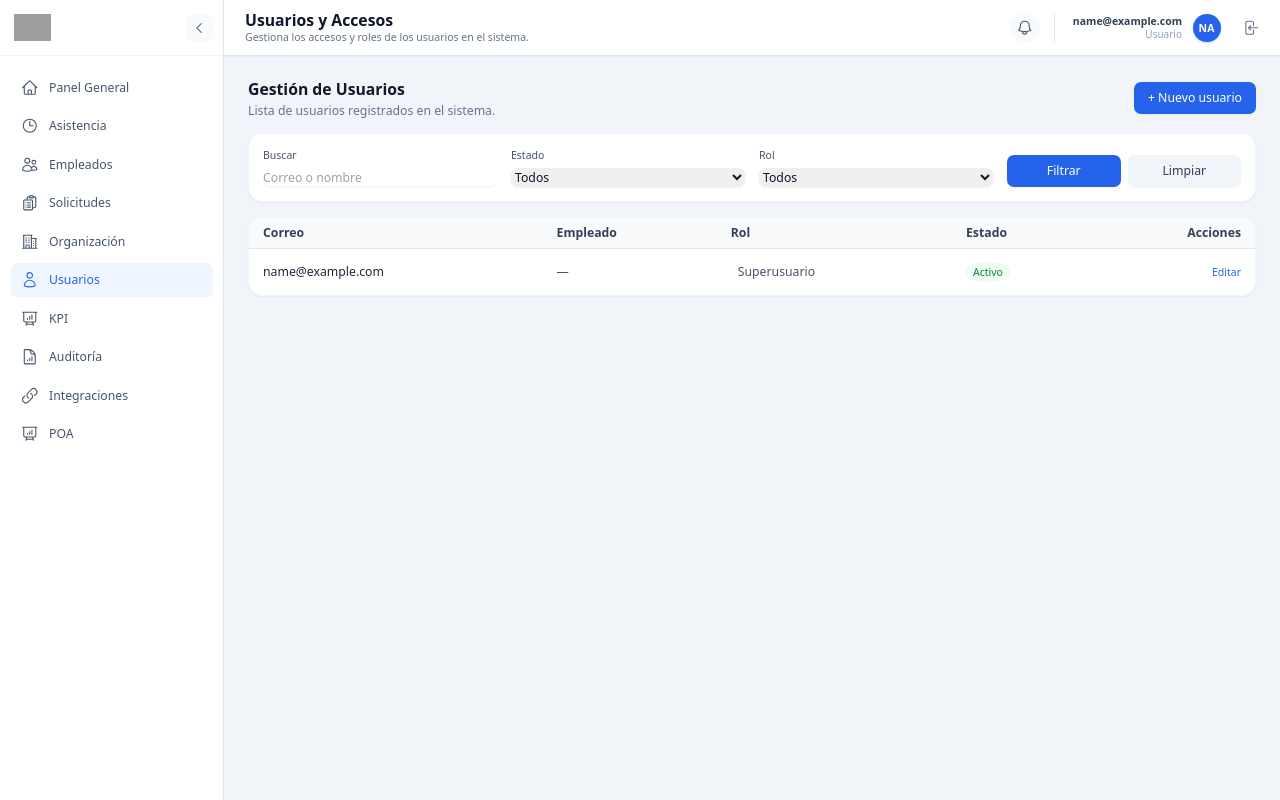
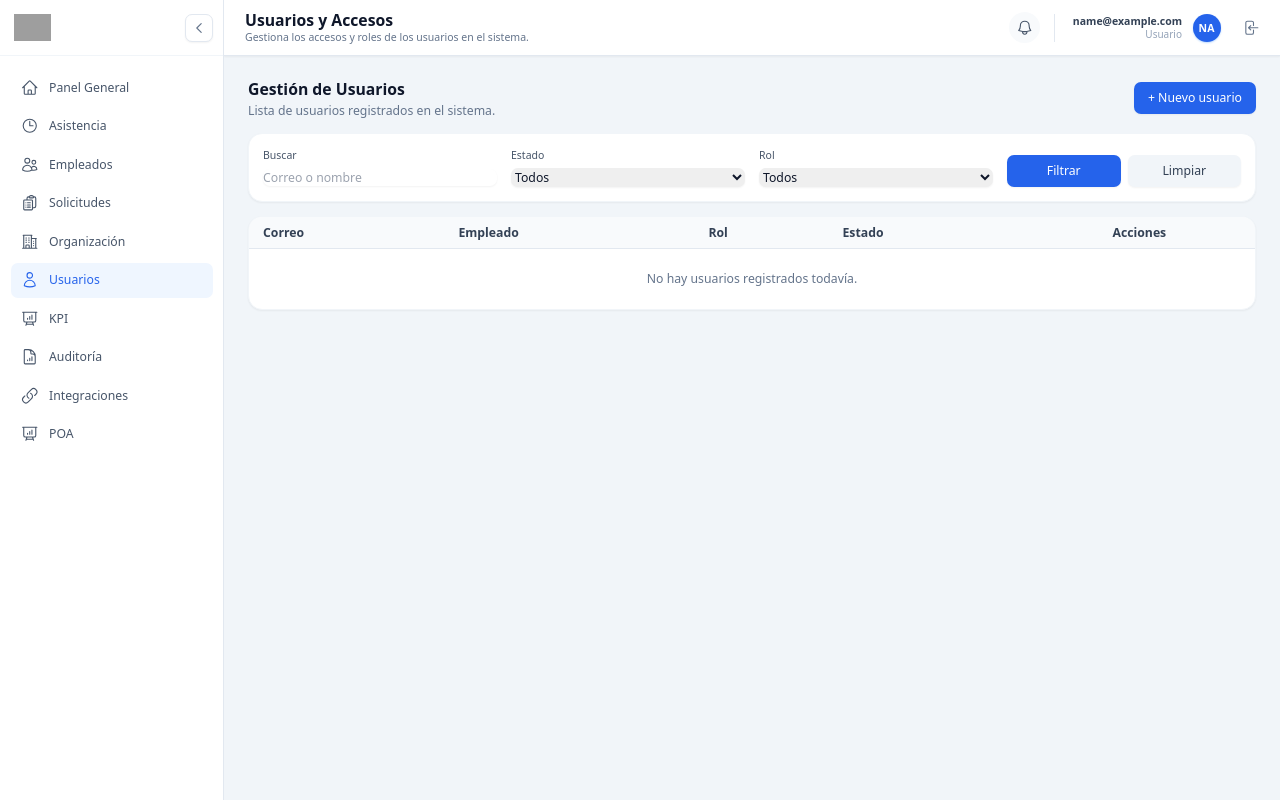
Before and after one commit to ricardofel/Proyecto-Web-PuntoPymes, a Django app: page /usuarios/ in a window 1280 px wide. Run offline with Django 5.2, Linux system fonts and the light colour scheme; the visitor is signed in with stand-in values (Sample User, id 1); data comes from the database, SQL or seed files in the repository; data that the repository does not hold is empty; parts of the project's set-up code (start-up, migrations or seed data) failed here and were passed over; some libraries are stand-ins or nearby versions; grey boxes are pictures that could not be loaded.

Commit message:
usuarios: lista, foto core: menu

```diff
--- a/source/core/templates/core/base_dashboard.html
+++ b/source/core/templates/core/base_dashboard.html
@@ -45,7 +45,13 @@
     }
 
     /* Toggle Button */
-    .sidebar-toggle { opacity: 0; pointer-events: none; transition: opacity 0.2s ease, transform 0.3s ease; }
+    .sidebar-toggle {
+        opacity: 0;
+        pointer-events: none;
+        transition: opacity 0.2s ease, transform 0.3s ease;
+        z-index: 50; /* Aseguramos que esté por encima */
+    }
+
     #sidebar:hover .sidebar-toggle,
     #sidebar:not(.is-collapsed) .sidebar-toggle { opacity: 1; pointer-events: auto; }
     #sidebar:not(.is-collapsed) .sidebar-toggle svg { transform: rotate(180deg); }
@@ -54,7 +60,14 @@
     #sidebar.is-collapsed .sidebar-text { opacity: 0; pointer-events: none; display: none; }
     #sidebar.is-collapsed #companySelector { display: none; }
     #sidebar.is-collapsed #logoFull { display: none; }
-    #sidebar.is-collapsed #logoSmall { display: block; }
+    #sidebar.is-collapsed #logoSmall { display: block; transition: opacity 0.2s; }
+
+    /* --- CORRECCIÓN AQUÍ --- */
+    /* Cuando la barra está cerrada Y pasamos el mouse, ocultamos el logo pequeño */
+    /* para que no se mezcle con el botón de abrir */
+    #sidebar.is-collapsed:hover #logoSmall { opacity: 0; }
+    /* ----------------------- */
+
     #sidebar:not(.is-collapsed) #logoFull { display: block; }
     #sidebar:not(.is-collapsed) #logoSmall { display: none; }
 
@@ -77,13 +90,13 @@
 
     <aside id="sidebar" class="w-64 bg-white border-r border-slate-200 flex flex-col flex-shrink-0 z-30 overflow-x-hidden h-full relative">
 
-      <div id="sidebarHeader" class="h-16 border-b border-slate-100 flex items-center justify-between px-4 flex-shrink-0">
+      <div id="sidebarHeader" class="h-16 border-b border-slate-100 flex items-center justify-between px-4 flex-shrink-0 relative">
         <a href="{% url 'dashboard' %}" class="flex items-center gap-2 overflow-hidden min-w-0">
           <img id="logoSmall" src="{% static 'core/img/talentrack_small.svg' %}" alt="TT" class="h-8 w-8 object-contain" />
           <img id="logoFull" src="{% static 'core/img/talenttrack_logo.svg' %}" alt="Talent Track" class="h-8 w-auto object-contain" />
         </a>
 
-        <button type="button" id="sidebarToggle" class="sidebar-toggle w-8 h-8 rounded-lg bg-slate-50 hover:bg-slate-100 text-slate-500 hover:text-blue-600 flex items-center justify-center transition-colors absolute right-3" aria-label="Alternar menú">
+        <button type="button" id="sidebarToggle" class="sidebar-toggle w-8 h-8 rounded-lg bg-white border border-slate-200 shadow-sm hover:bg-slate-50 text-slate-500 hover:text-blue-600 flex items-center justify-center transition-all absolute right-3" aria-label="Alternar menú">
           <svg xmlns="http://www.w3.org/2000/svg" fill="none" viewBox="0 0 24 24" stroke-width="2" stroke="currentColor" class="size-4">
             <path stroke-linecap="round" stroke-linejoin="round" d="M8.25 4.5l7.5 7.5-7.5 7.5" />
           </svg>
--- a/source/usuarios/templates/usuarios/lista_usuarios.html
+++ b/source/usuarios/templates/usuarios/lista_usuarios.html
@@ -7,7 +7,6 @@
 
 {% block page_content %}
 <div class="max-w-6xl mx-auto">
-  <!-- Encabezado de sección -->
   <div class="flex items-center justify-between mb-4">
     <div>
       <h2 class="text-lg font-semibold text-slate-900">Gestión de Usuarios</h2>
@@ -27,7 +26,6 @@
     {% endif %}
   </div>
 
-  <!-- Filtros de búsqueda -->
   <div class="bg-white rounded-2xl shadow-sm border border-slate-100 mb-4 p-4">
     <form method="get" class="grid grid-cols-1 md:grid-cols-4 gap-4 items-end">
       <div>
@@ -98,7 +96,6 @@
     </form>
   </div>
 
-  <!-- Tabla de usuarios -->
   <div class="bg-white rounded-2xl shadow-sm border border-slate-100 overflow-hidden">
     <table class="min-w-full divide-y divide-slate-200 text-sm">
       <thead class="bg-slate-50">
@@ -107,7 +104,7 @@
           <th class="px-4 py-2 text-left font-semibold text-slate-700">Empleado</th>
           <th class="px-4 py-2 text-left font-semibold text-slate-700">Rol</th>
           <th class="px-4 py-2 text-left font-semibold text-slate-700">Estado</th>
-          <th class="px-4 py-2 text-right font-semibold text-slate-700">Acciones</th>
+          <th class="px-4 py-2 text-center font-semibold text-slate-700">Acciones</th>
         </tr>
       </thead>
       <tbody class="divide-y divide-slate-100">
@@ -121,7 +118,7 @@
               {{ u.empleado|default:"—" }}
             </td>
 
-            <td class="px-6 py-4 text-sm text-slate-600">
+            <td class="px-4 py-2 text-sm text-slate-600">
               {% with rol=u.roles_asignados.first %}
                 {% if rol %}
                   {{ rol.nombre }}
@@ -147,10 +144,10 @@
               {% endif %}
             </td>
 
-            <td class="px-4 py-2 text-right">
+            <td class="px-4 py-2 text-center">
               <a
                 href="{% url 'usuarios:editar_usuario' u.id %}"
-                class="text-blue-600 hover:text-blue-800 text-xs font-medium"
+                class="text-blue-600 hover:text-blue-800 text-xs font-bold px-3 py-1 bg-blue-50 rounded hover:bg-blue-100 transition-colors"
               >
                 Editar
               </a>
--- a/source/usuarios/views/usuarios_views.py
+++ b/source/usuarios/views/usuarios_views.py
@@ -12,29 +12,54 @@ from ..forms import UsuarioForm, PerfilUsuarioForm
 
 User = get_user_model()
 
-
 @login_required
 @solo_superusuario_o_admin_rrhh
 def lista_usuarios(request):
     """
-    Listado de usuarios con búsqueda y filtros por estado y rol.
+    Listado de usuarios con búsqueda y filtros por estado, rol y EMPRESA (Multi-tenant).
     """
+
+    # 1. INICIAMOS EL QUERYSET BASE
+    # Usamos select_related para optimizar la consulta a la BD
+    usuarios = User.objects.select_related("empleado", "empleado__empresa").prefetch_related("roles_asignados").exclude(id=request.user.id)
+
+    # 2. LOGICA DE FILTRADO MULTI-TENANT (LA CLAVE DEL ÉXITO 🔑)
+
+    # CASO A: Superusuario Global
+    if request.user.is_superuser:
+        # Obtenemos la empresa seleccionada en el menú lateral (Middleware)
+        empresa_actual = getattr(request, 'empresa_actual', None)
+
+        if empresa_actual:
+            # Filtramos usuarios cuyo EMPLEADO pertenezca a esa empresa
+            usuarios = usuarios.filter(empleado__empresa=empresa_actual)
+        else:
+            # Si no hay empresa seleccionada, mostramos todos (o podrías no mostrar nada)
+            pass
+
+    # CASO B: Admin RRHH (No Superuser)
+    elif hasattr(request.user, 'empleado') and request.user.empleado:
+        # Filtramos estrictamente por la empresa del empleado logueado
+        mi_empresa = request.user.empleado.empresa
+        usuarios = usuarios.filter(empleado__empresa=mi_empresa)
+
+    # CASO C: Usuario "Huérfano" (Sin empleado asociado)
+    else:
+        # Por seguridad, no le mostramos nada
+        usuarios = usuarios.none()
+
+    # 3. FILTROS DE INTERFAZ (Búsqueda, Estado, Rol)
     q = request.GET.get("q", "").strip()
     filtro_estado = request.GET.get("estado", "").strip()
     filtro_rol = request.GET.get("rol", "").strip()
 
-    usuarios = (
-        User.objects.select_related("empleado")
-        .prefetch_related("roles_asignados")
-        .all()
-    )
-
-    # Búsqueda por correo o nombre del empleado
+    # Búsqueda por correo, nombre, apellido o cédula
     if q:
         usuarios = usuarios.filter(
             Q(email__icontains=q)
             | Q(empleado__nombres__icontains=q)
             | Q(empleado__apellidos__icontains=q)
+            | Q(empleado__cedula__icontains=q) # Agregué cédula también
         )
 
     # Filtro por estado (activo / inactivo)
@@ -47,10 +72,14 @@ def lista_usuarios(request):
     if filtro_rol:
         usuarios = usuarios.filter(roles_asignados__nombre=filtro_rol)
 
-    usuarios = usuarios.distinct()
+    # Ordenamiento final
+    usuarios = usuarios.distinct().order_by('-fecha_creacion')
 
     # Roles disponibles para el combo de filtros
     roles = Rol.objects.filter(estado=True).order_by("nombre")
+
+    # Enviamos la empresa actual al contexto por si quieres mostrarla en el título
+    empresa_actual_ctx = getattr(request, 'empresa_actual', None)
 
     context = {
         "usuarios": usuarios,
@@ -59,6 +88,7 @@ def lista_usuarios(request):
         "filtro_estado": filtro_estado,
         "filtro_rol": filtro_rol,
         "roles": roles,
+        "empresa_actual": empresa_actual_ctx
     }
     return render(request, "usuarios/lista_usuarios.html", context)
 
```
Also changed, not shown: source/core/templates/core/dashboard.html (+20 -3 lines).
